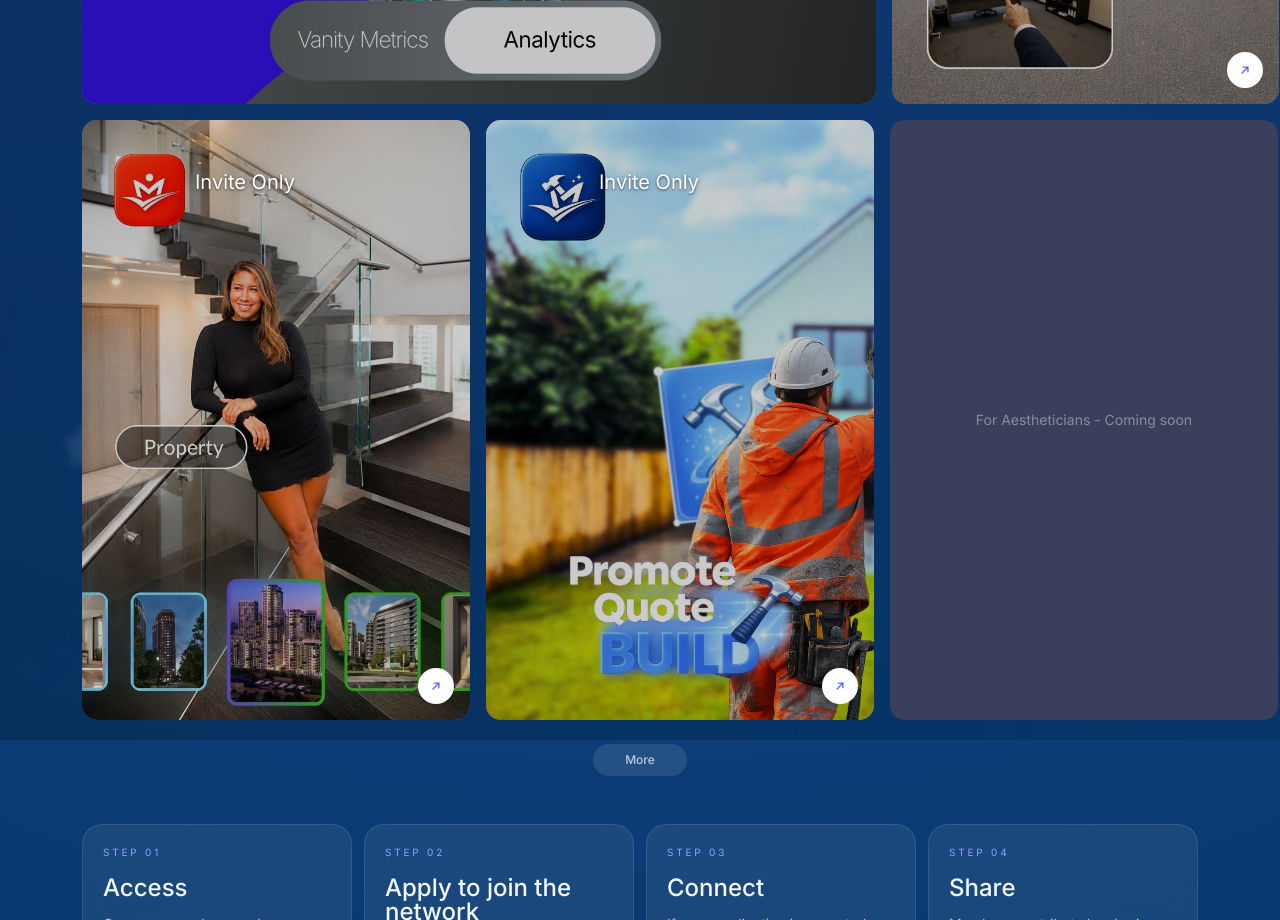
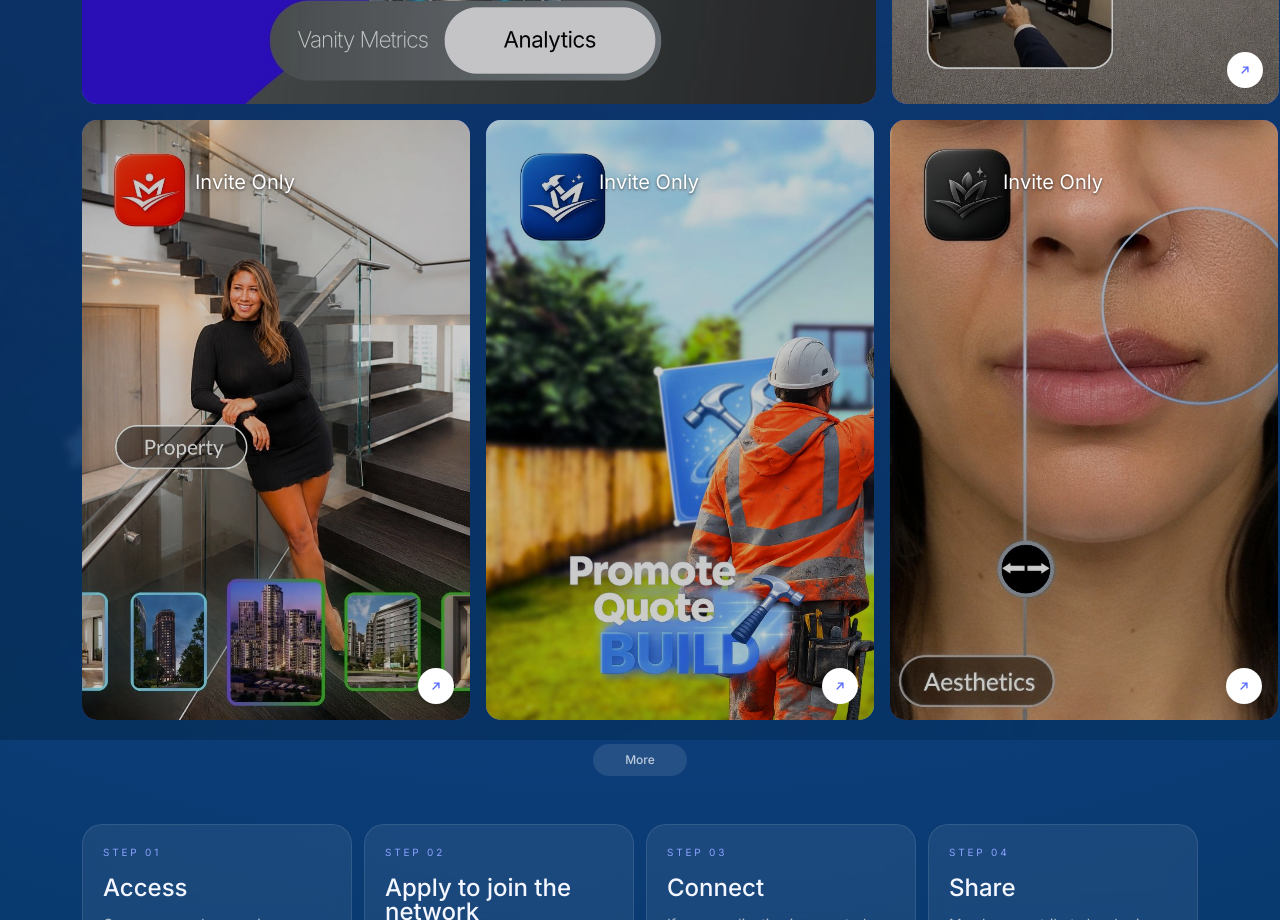
Before and after one commit to 1nn4a/iwa, a React (Vite) app: page / in a window 1280 px wide. Shown: the part 960-1880 px from the top of the page. Built offline with nearby package versions, Linux system fonts and the light colour scheme.

Commit message:
cbrands done.

```diff
--- a/src/pages/HomePage.tsx
+++ b/src/pages/HomePage.tsx
@@ -7,6 +7,8 @@ import linksTradiesMobile from '../assets/linksfortradies@.q3062026.jpg'
 import linksManagersMobile from '../assets/linksformangers@.q3062026.jpg'
 import aimaDesktopImg from '../assets/aima@.q602014412.jpg'
 import aimaMobileImg from '../assets/aima@.q3010726.jpg'
+import linksAestheticsMobile from '../assets/linksforaesthetics@.q3010726.jpg'
+
 import { Helmet } from "react-helmet-async"
 
 const fadeUp = {
@@ -39,13 +41,21 @@ const linkCards = [
     mobileImg: linksTradiesMobile,
     desktopImg: linksTradiesMobile,
   },
-  {
+{
     key: 'managers',
     title: 'Invite Only',
     subtext: null,
     href: 'https://formanagers.co.uk',
     mobileImg: linksManagersMobile,
     desktopImg: linksManagersMobile,
+  },
+  {
+    key: 'aesthetics',
+    title: 'Invite Only',
+    subtext: null,
+    href: 'https://foraesthetics.co.uk',
+    mobileImg: linksAestheticsMobile,
+    desktopImg: linksAestheticsMobile,
   },
 ];
 
@@ -173,9 +183,7 @@ export default function HomePage() {
               );
             })}
 
-            <div className="relative block w-full aspect-[660/1020] rounded-[15px] overflow-hidden bg-[#3a3f5c] flex items-center justify-center">
-              <span className="text-white/40 text-sm">For Aestheticians - Coming soon</span>
-            </div>
+
           </div>
 
            <div className="relative hidden md:block">
@@ -304,10 +312,35 @@ export default function HomePage() {
               </a>
 
 
-               <a href="#"
-                className="relative block w-[388px] h-[600px] shrink-0 rounded-[15px] overflow-hidden bg-[#3a3f5c] flex items-center justify-center"
+         <a href={linkCards[4].href}
+                target="_blank"
+                rel="noopener noreferrer"
+                className="relative block w-[388px] h-[600px] shrink-0 rounded-[15px] overflow-hidden bg-[#5c6cff]"
               >
-                <span className="text-white/40 text-sm">For Aestheticians - Coming soon</span>
+                <div
+                  className="absolute inset-0 bg-cover bg-center select-none"
+                  style={{
+                    backgroundImage: `url(${linkCards[4].desktopImg})`,
+                    WebkitTouchCallout: 'none',
+                    WebkitUserSelect: 'none',
+                    userSelect: 'none',
+                  }}
+                  onContextMenu={(e) => e.preventDefault()}
+                  draggable={false}
+                />
+                <div className="absolute inset-0 bg-black/20 pointer-events-none" />
+                {linkCards[4].title && (
+                  <div className="absolute top-0 left-0 right-0 h-2/3 flex items-start pointer-events-none">
+                    <h3 className="pl-[113px] pt-12 text-left text-xl font-semi font-['Inter'] text-white [text-shadow:0_1px_3px_rgba(0,0,0,0.6)]">
+                      {linkCards[4].title}
+                    </h3>
+                  </div>
+                )}
+                <span className="absolute bottom-4 right-4 flex h-9 w-9 items-center justify-center rounded-full bg-white">
+                  <svg width="14" height="14" viewBox="0 0 24 24" fill="none" stroke="#5c6cff" strokeWidth="2.4" strokeLinecap="round" strokeLinejoin="round">
+                    <path d="M7 17L17 7M9 7h8v8" />
+                  </svg>
+                </span>
               </a>
             </div>
           </div>
```
Also changed, not shown: src/assets/linksforaesthetics@.q3010726.jpg (added).
